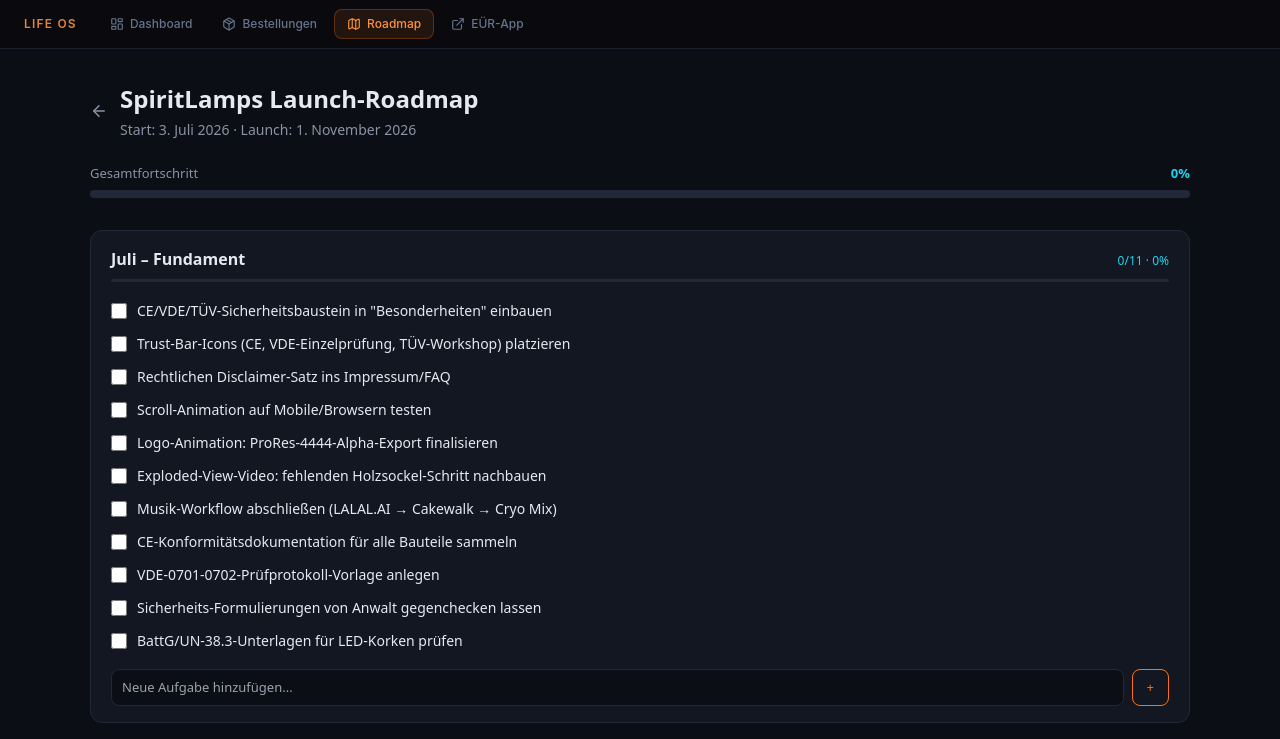
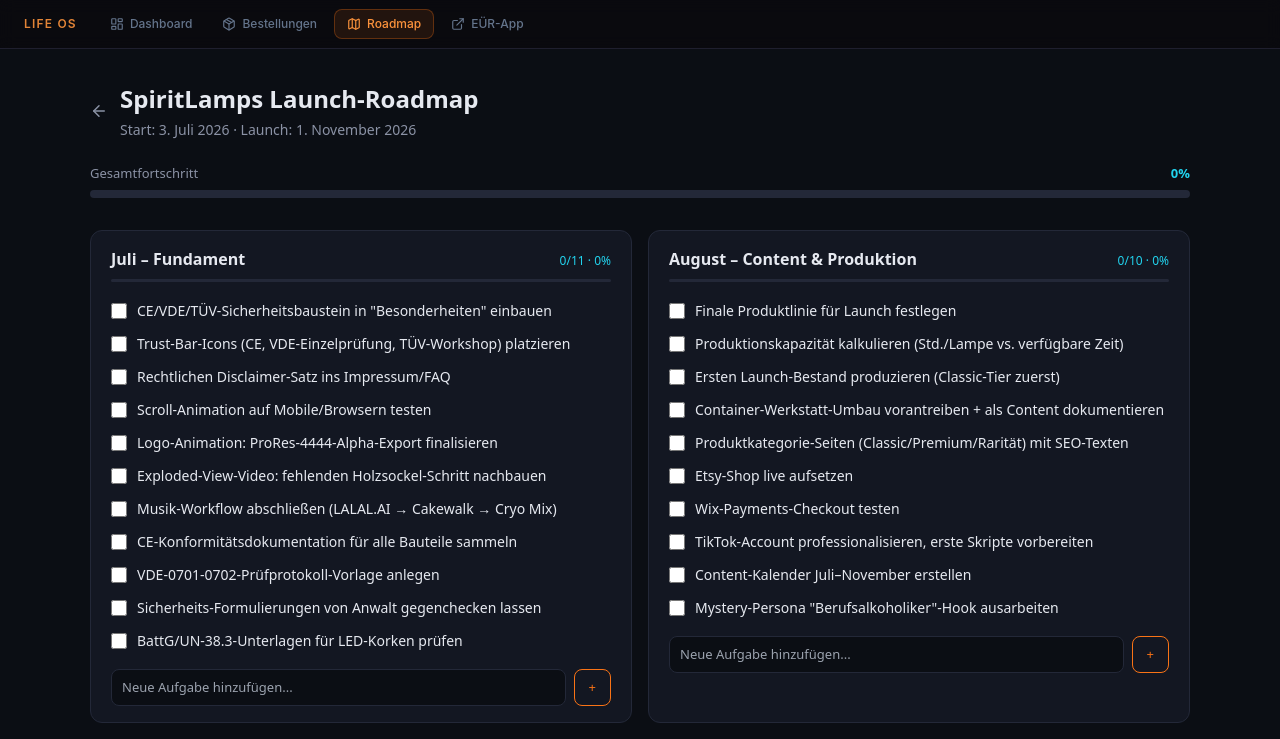
Before and after one commit to dennistalma/life-os, a Next.js app: page /roadmap in a window 1280 px wide. Shown: the top 739 px of the page. Built offline with nearby package versions, Linux system fonts and the light colour scheme; no server answers; the database is empty.

Commit message:
feat: roadmap 2-column grid layout

```diff
--- a/app/roadmap/page.tsx
+++ b/app/roadmap/page.tsx
@@ -93,6 +93,7 @@ export default function RoadmapPage() {
           </div>
         </div>
 
+        <div style={{ display: 'grid', gridTemplateColumns: 'repeat(2, 1fr)', gap: 16 }}>
         {sections.map(section => {
           const doneCount = section.items.filter(i => i.done).length
           const total = section.items.length
@@ -141,6 +142,7 @@ export default function RoadmapPage() {
             </div>
           )
         })}
+        </div>
       </div>
     </div>
   )
```
